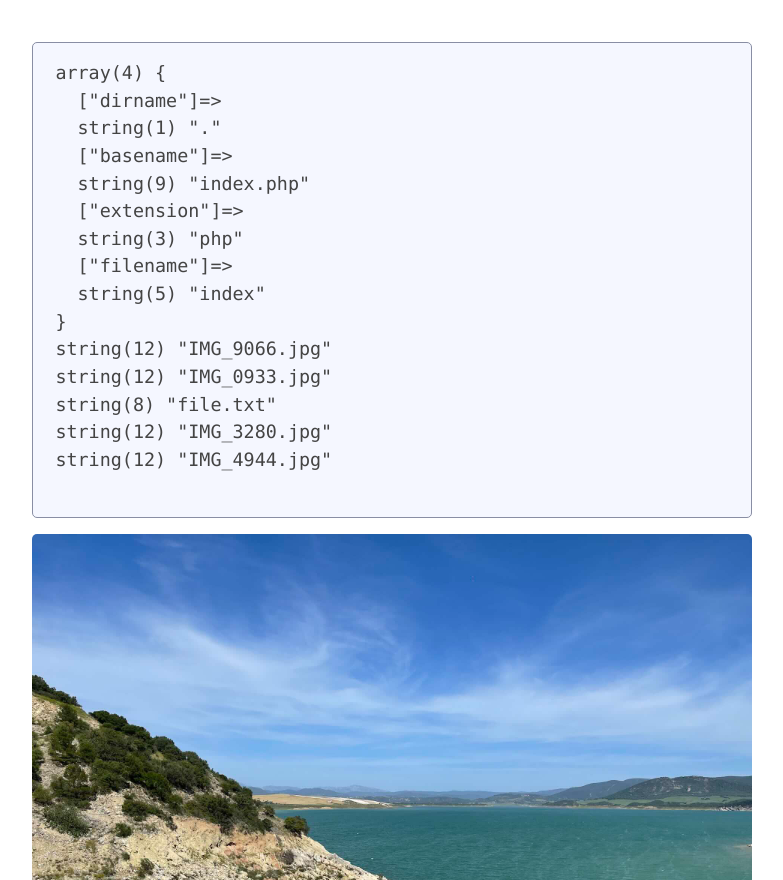
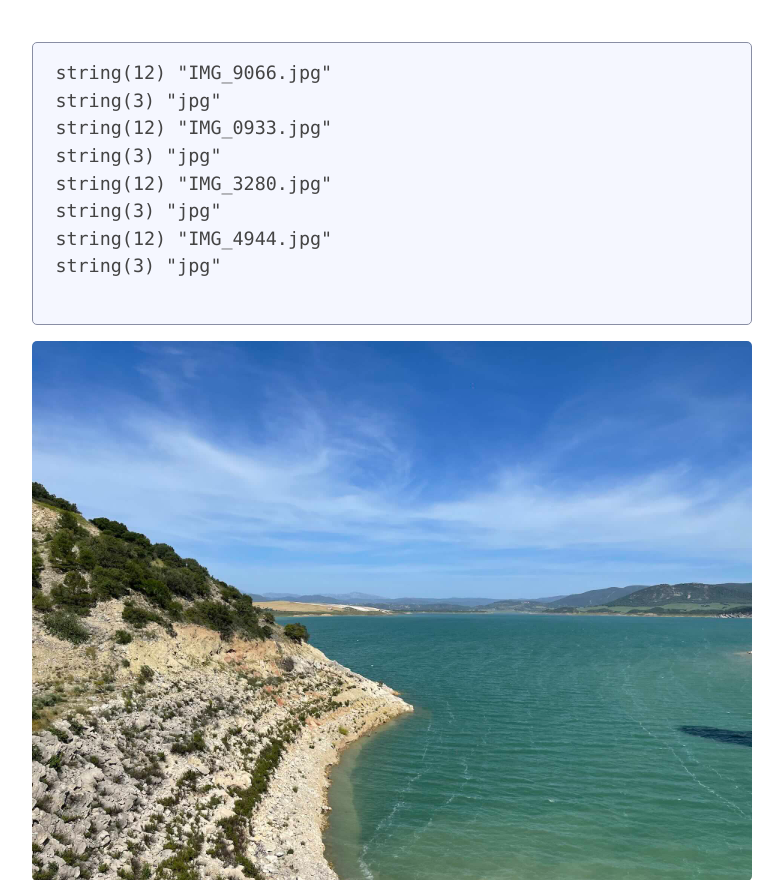
Before and after one commit to nihad1213/auto-update-travel-showcase, a PHP site: page / in a window 1280 px wide. Shown: the part 118-998 px from the top of the page, without its empty margins (248-1031 px from the left). Run offline with PHP 8.4, Linux system fonts and the light colour scheme.

Commit message:
allowed file extensions part added

```diff
--- a/index.php
+++ b/index.php
@@ -9,7 +9,6 @@
 <body>
     <header><h1>Automatic Image List</h1></header>
     <main><pre><?php
-        var_dump(pathinfo('index.php'));
         $handle = opendir(__DIR__ . '/images');
 
         while (($currentFile = readdir($handle)) !== false)
@@ -20,7 +19,12 @@
                 continue;
             }
 
+            $extension = pathinfo('images/' . $currentFile, PATHINFO_EXTENSION);
+            if (!in_array(strtolower($extension), ['jpg', 'jpeg', 'png'])) {
+                continue;
+            }
             var_dump($currentFile);
+            var_dump($extension);
             $images[] = $currentFile;
         }
 
```
